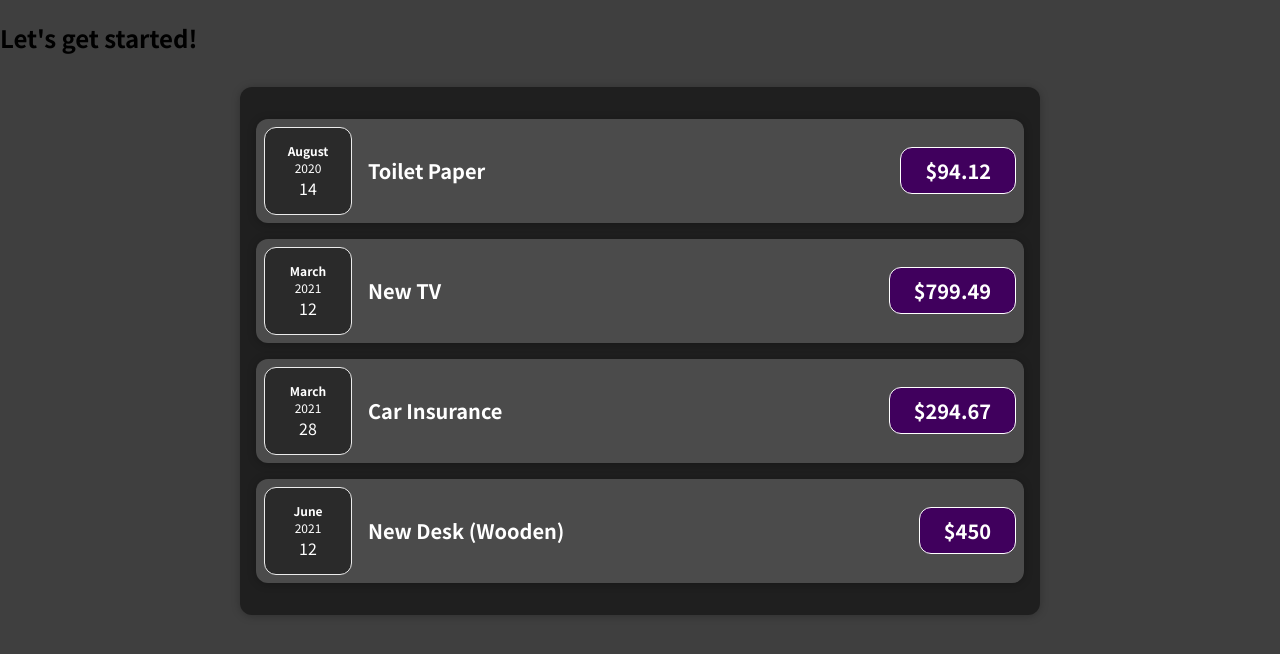
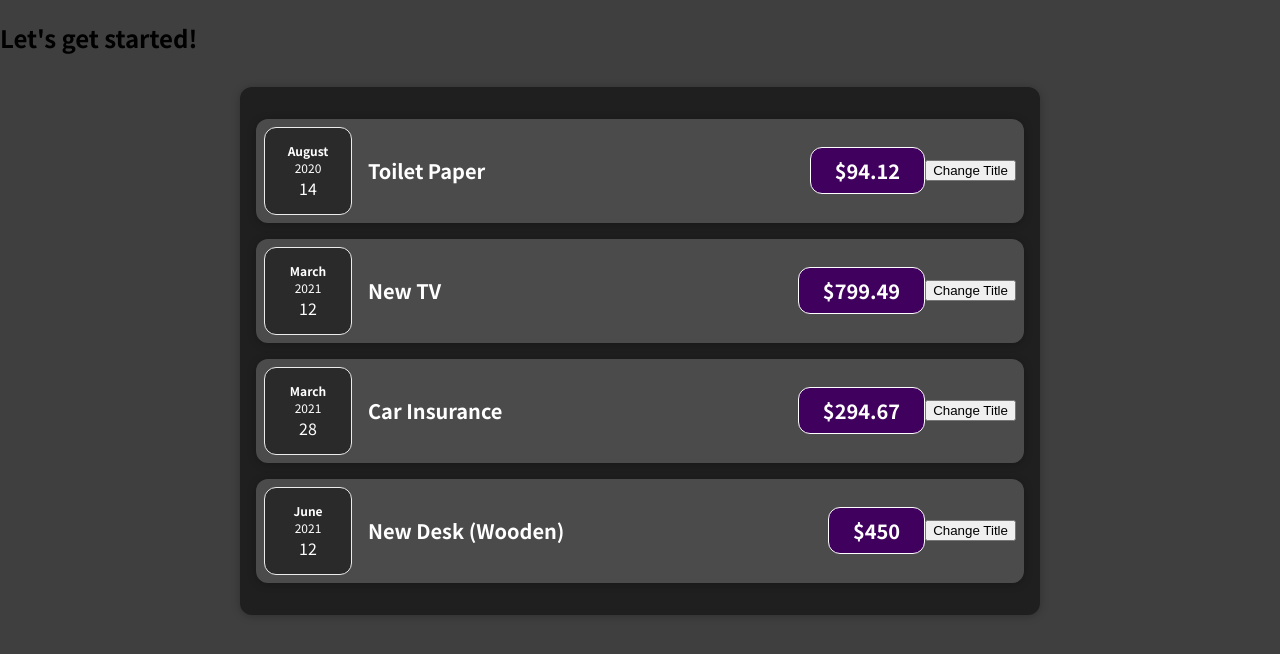
Before and after one commit to Ragnos89/complete-react-guide, a JavaScript app: page / in a window 1280 px wide. Shown: the top 654 px of the page. Built offline with nearby package versions, Linux system fonts and the light colour scheme.

Commit message:
46. Listening to Events & Working with Event Handlers

```diff
--- a/src/components/Expenses/ExpenseItem.js
+++ b/src/components/Expenses/ExpenseItem.js
@@ -3,6 +3,10 @@ import "./ExpenseItem.css";
 import Card from "../UI/Card.js";
 
 const ExpenseItem = ({ title, amount, date }) => {
+  const clickHandler = () => {
+    console.log("Clicked!!!!!");
+  };
+
   return (
     <Card className="expense-item">
       <ExpenseDate date={date} title={title} amopunt={amount} />
@@ -10,6 +14,7 @@ const ExpenseItem = ({ title, amount, date }) => {
         <h2>{title}</h2>
         <div className="expense-item__price">${amount}</div>
       </div>
+      <button onClick={clickHandler}>Change Title</button>
     </Card>
   );
 };
```
Also changed, not shown: 1 other file (tests, documents, lock files or other folders).
